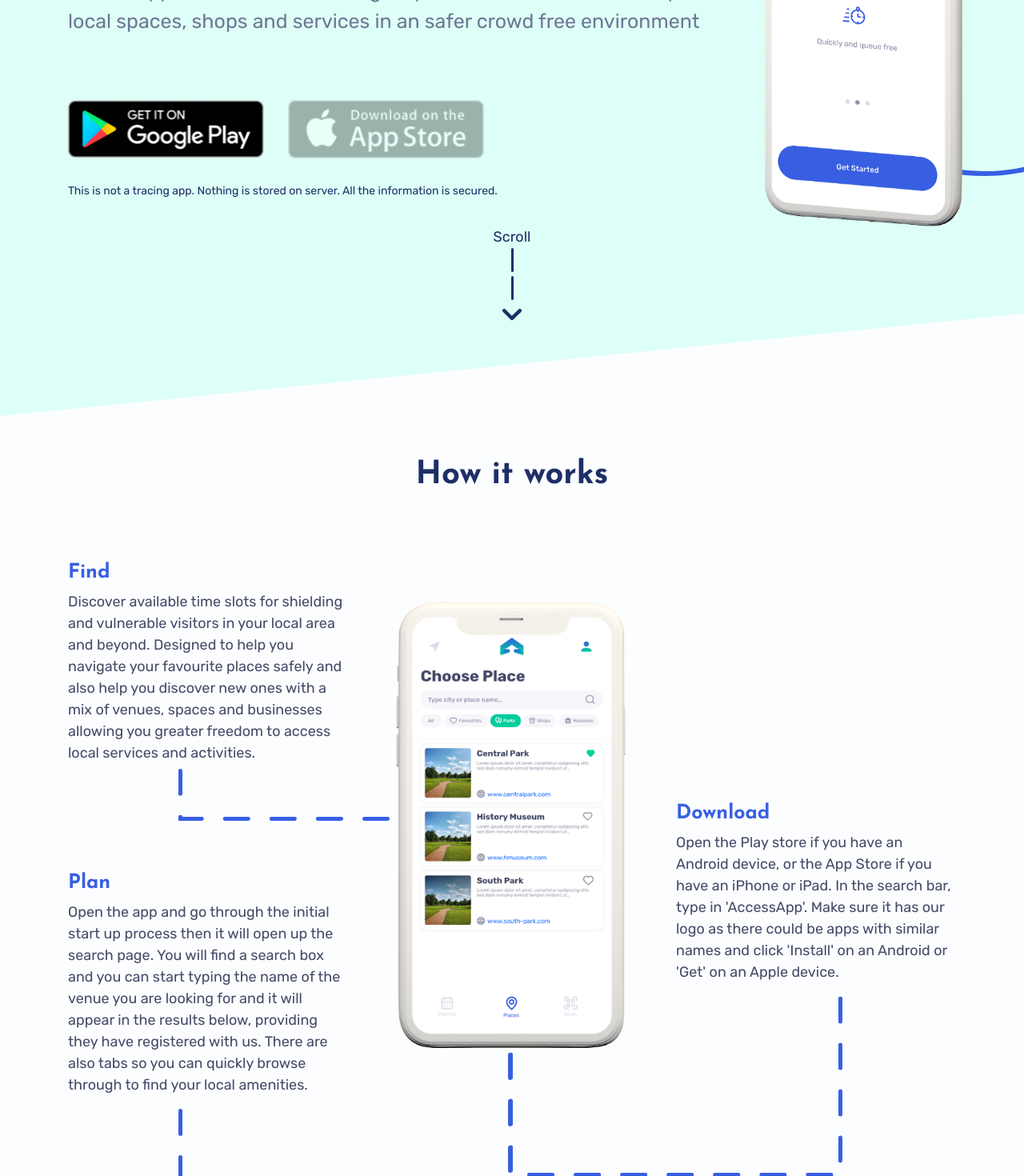
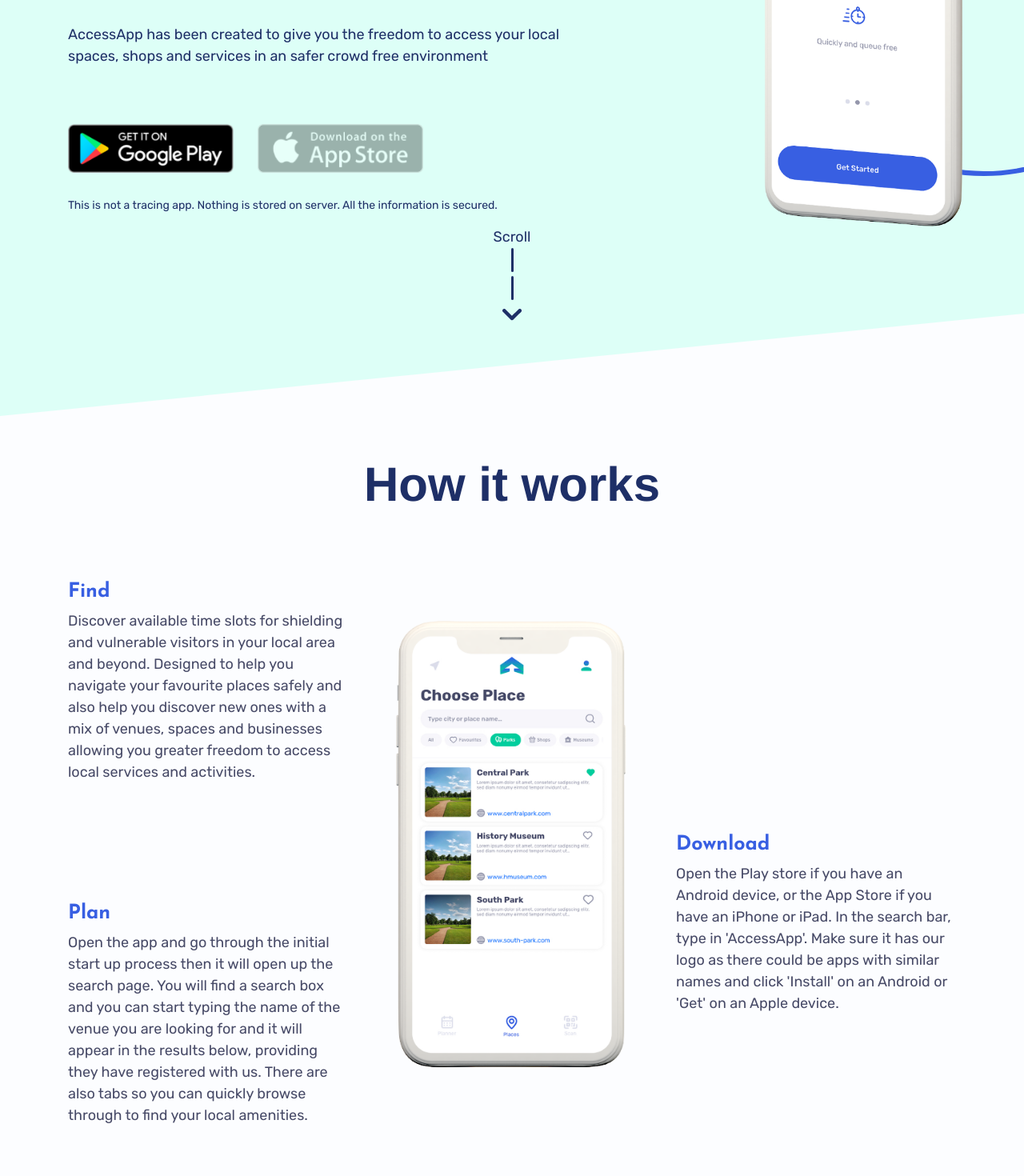
Before and after one commit to openaccessapp/www, a Vue app: page /en in a window 1280 px wide. Shown: the part 480-1950 px from the top of the page at 80% size. Built offline with nearby package versions, Linux system fonts and the light colour scheme.

Commit message:
Lines and text design

```diff
--- a/src/components/CustomerReviews.vue
+++ b/src/components/CustomerReviews.vue
@@ -17,7 +17,7 @@
             <img :src="customer['avatar-link']" class="person-avatar" />
             <p class="bold">{{customer.name}}</p>
             <p class="position-style">{{customer.position}}</p>
-            <h4 class="person-description-style">{{customer.review}}</h4>
+            <h4 class="person-description-style">"{{customer.review}}"</h4>
           </slide>
         </carousel>
       </div>
@@ -73,7 +73,7 @@
   position: relative;
   padding: 50px 0;
   height: auto;
-  margin-top: 400px;
+  margin-top: 250px;
   svg {
     position: absolute;
     top: 0;
--- a/src/components/Header.vue
+++ b/src/components/Header.vue
@@ -1,7 +1,9 @@
 <template>
   <div class="header">
     <div class="container">
-      <figure-circle color="white" :zIndex="0" :left="-200" :isFilled="true" :top="-100"></figure-circle>
+      <div class="left-sircle">
+        <figure-circle color="white" :zIndex="0" :left="-360" :isFilled="true" :top="-80"></figure-circle>
+      </div>
       <figure-circle color="white" :zIndex="0" :right="-200" :isFilled="true" :top="-100"></figure-circle>
       <figure-circle color="#385fe2" :zIndex="1" :right="-200" :isFilled="false" :top="200"></figure-circle>
       <navigation
@@ -114,6 +116,10 @@
   height: 110vh;
   .container {
     margin-top: 0;
+    .left-circle {
+      width: 777px;
+      height: 777px;
+    }
   }
   svg {
     position: absolute;
@@ -136,23 +142,23 @@
   margin-top: 150px;
   margin-bottom: 30px;
   font-family: $font__family;
-  font-size: 40px;
+  font-size: 60px;
   color: #1e2f67;
   font-weight: 700;
-  width: 450px;
+  width: 564px;
 }
 .info-text {
-  font-family: "Rubik";
-  font-size: 25px;
-  color: #6e7795;
+  font-family: $font__descriptions;
+  font-size: 18px;
+  color: #1e2f67;
   margin-bottom: 30px;
-  text-align: justify;
-  width: 800px;
+  text-align: left;
+  width: 678px;
   height: 65px;
 }
 .google-and-apple-position {
   margin-bottom: 30px;
-  margin-top: 90px;
+  margin-top: 60px;
   img.google-position {
     width: 245px;
     height: 72px;
@@ -215,8 +221,8 @@
   .google-and-apple-position {
     img.google-position,
     img.apple-position {
-      width: 245px;
-      height: auto;
+      width: 207px;
+      height: 61px;
     }
   }
   .images {
--- a/src/components/HowItWorks.vue
+++ b/src/components/HowItWorks.vue
@@ -8,27 +8,33 @@
       </div>
       <div class="row content">
         <div class="col-md-12 col-lg-4 col-xl-4 col-sm-12 col-12 text-section">
-          <div class="section find" v-if="sections[0]">
+          <div class="section" v-if="sections[0]">
             <h3 class="title title-name">{{sections[0].title}}</h3>
+            <div class="find">
               <p class="text">{{sections[0].text}}</p>
+              <img class="first-step" src="/assets/Step1.svg" />
+            </div>
           </div>
           <div class="section mt-5" v-if="sections[1]">
             <h3 class="title title-name">{{sections[1].title}}</h3>
+            <div class="plan">
               <p class="text">{{sections[1].text}}</p>
+              <img class="second-step" src="/assets/Step2.svg" />
             </div>
           </div>
-        <div class="col-md-12 col-lg-4 col-xl-4 col-sm-12 col-12 plan">
+        </div>
+        <div class="col-md-12 col-lg-4 col-xl-4 col-sm-12 col-12">
           <div class="mock-image">
-            <img class="first" src="/assets/Step1.svg" />
             <img class="how-it-works-image" src="assets/how-it-works.png" />
-            <img class="second" src="/assets/Step2.svg" />
-            <img class="third" src="/assets/Step2.svg" />
           </div>
         </div>
-        <div class="col-md-12 col-lg-4 col-xl-4 col-sm-12 col-12 text-section download">
+        <div class="col-md-12 col-lg-4 col-xl-4 col-sm-12 col-12 text-section download-position">
           <div class="section" v-if="sections[2]">
             <h3 class="title title-name">{{sections[2].title}}</h3>
+            <div class="download">
               <p class="text">{{sections[2].text}}</p>
+              <img class="third-step" src="/assets/Step2.svg" />
+            </div>
           </div>
         </div>
       </div>
@@ -76,8 +82,37 @@
 @import "../../public/assets/main.scss";
 .how-it-works {
   margin-top: 50px;
+  .mock-image {
+    width: 100%;
+    height: 600px;
+    .how-it-works-image {
+      width: 350px;
+      margin-top: 30px;
     }
+  }
+  .title-size {
+    font-size: 60px;
+    color: #1e2f67;
+    font-weight: 700;
+  }
+  .download-position {
+    margin-top: 175px;
+  }
+  .text-section {
+    display: flex;
+    flex-direction: column;
+    justify-content: center;
     .section {
+      .title-name {
+        font-size: 25px;
+        color: $color__site;
+      }
+
+      .text {
+        font-family: $font__descriptions;
+        font-size: 18px;
+        color: #474a67;
+      }
       p,
       h3 {
         text-align: left;
@@ -87,56 +122,45 @@
     h3.title {
       font-family: $font__family;
     }
+    img {
+      display: none;
+      position: absolute;
+    }
+    .find {
+      margin-bottom: 100px;
 
-.title-size {
-  font-size: 40px;
-  color: #1e2f67;
+      .first-step {
+        top: 270px;
+        left: 145px;
       }
-
-.title-name {
-  font-size: 25px;
-  color: $color__site;
+      &:hover {
+        .first-step {
+          display: block;
         }
-
-.how-it-works-image {
-  width: 350px;
-  margin-top: 30px;
       }
-
-.text {
-  font-family: $font__descriptions;
-  font-size: 18px;
-  color: #474a67;
     }
-.mock-image {
-  width: 100%;
-  height: 600px;
-  position: relative;
+    .plan {
+      .second-step {
+        left: 155px;
+        top: 603px;
       }
-.first {
-  position: absolute;
-  top: 260px;
-  right: 315px;
+      &:hover {
+        .second-step {
+          display: block;
         }
-.second {
-  position: absolute;
-  right: 174px;
-  top: 586px;
       }
-.third {
-  position: absolute;
-  top: 516px;
-  left: 170px;
-}
-.text-section {
-  display: flex;
-  flex-direction: column;
-  justify-content: center;
     }
     .download {
-  margin-top: 160px;
+      .third-step {
+        top: 358px;
+        right: 154px;
       }
-.find {
-  margin-bottom: 70px;
+      &:hover {
+        .third-step {
+          display: block;
+        }
+      }
+    }
+  }
 }
 </style>
--- a/src/components/Navigation.vue
+++ b/src/components/Navigation.vue
@@ -107,7 +107,6 @@
   border-radius: 10px;
   margin-left: 4px;
 }
-
 @media only screen and (max-width: 769px) {
   .nav {
     .logo-position {
@@ -119,6 +118,7 @@
       top: -75px;
       right: 25px;
     }
+
     .nav-text-button {
       > div {
         flex-direction: column;
--- a/src/components/Partners.vue
+++ b/src/components/Partners.vue
@@ -151,6 +151,7 @@
             font-weight: 700;
             margin-top: 10px;
             margin-bottom: 10px;
+            font-family: $font__descriptions;
           }
           .row {
             justify-content: flex-start;
```
Lines whose indentation alone changed are shown as unchanged.
